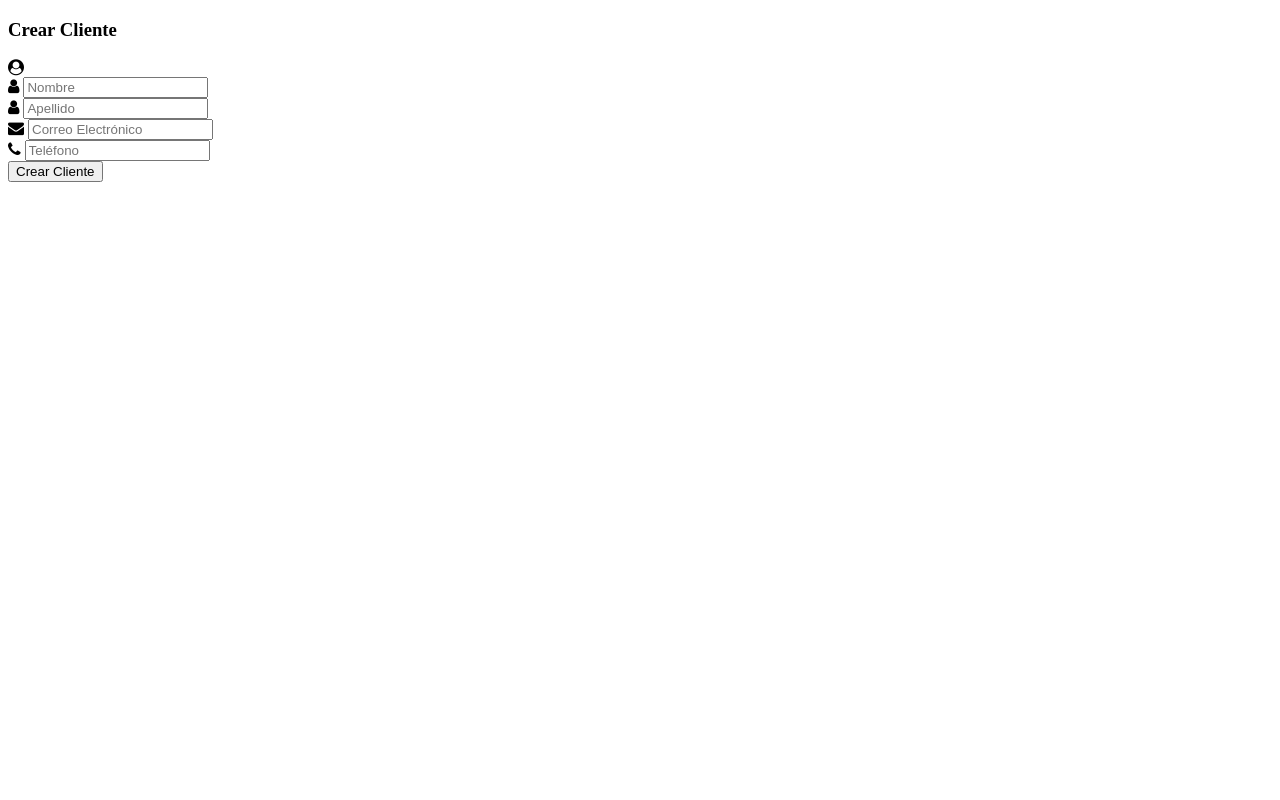
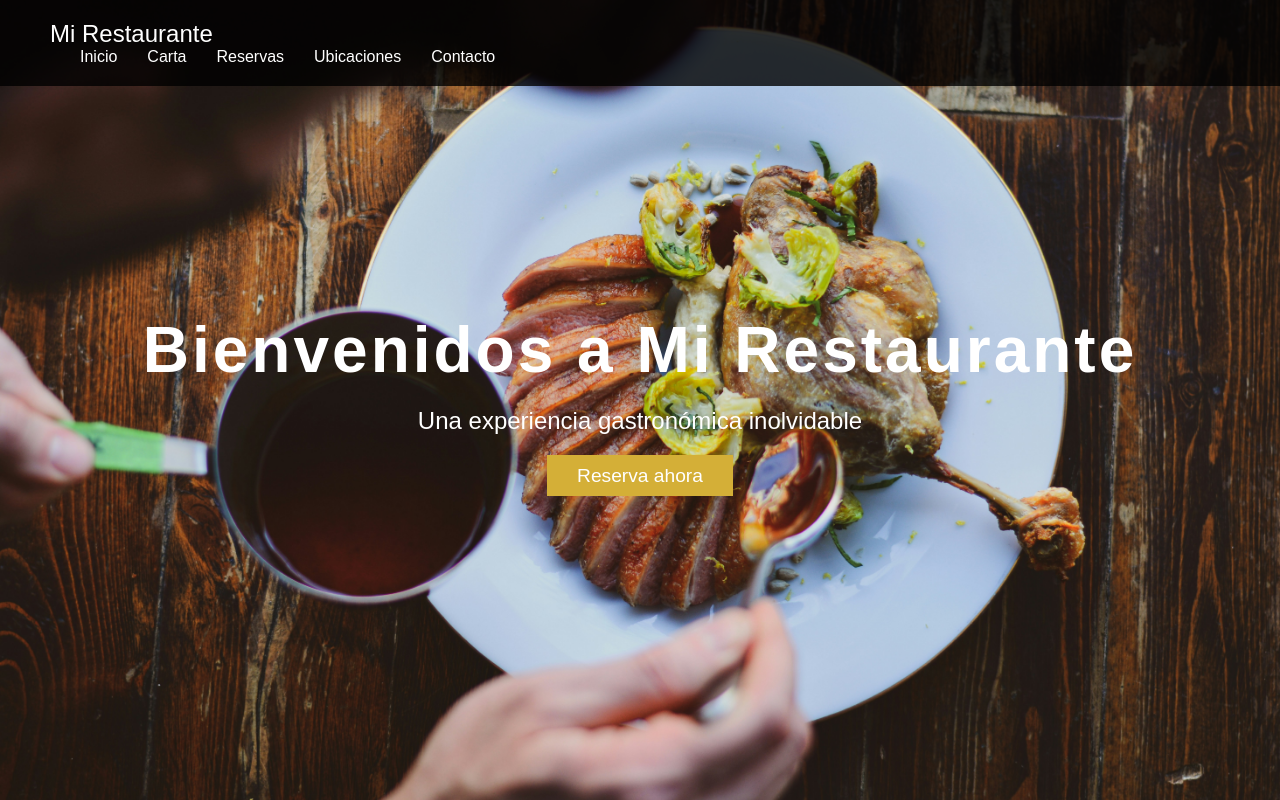
Before and after one commit to Leonel1098/Proyecto2_Grupo2, a Flask app: page / in a window 1280 px wide. Run offline with Flask 3, Linux system fonts and the light colour scheme.

Commit message:
Pagina de Inicio

```diff
--- a/app.py
+++ b/app.py
@@ -27,7 +27,7 @@
         # Redirigir después de la creación sin flash
         return redirect(url_for('listar_clientes'))
 
-    return render_template('Crear_Cliente.html')
+    return render_template('base.html')
 
 # Listar todos los clientes
 @app.route('/clientes')
--- /dev/null
+++ b/static/css/styles.css
@@ -0,0 +1,102 @@
+* {
+    margin: 0;
+    padding: 0;
+    box-sizing: border-box;
+}
+
+body {
+    font-family: 'Arial', sans-serif;
+    background-color: #f5f5f5;
+    color: #333;
+}
+
+header {
+    position: fixed;
+    width: 100%;
+    padding: 20px 50px;
+    background-color: rgba(0, 0, 0, 0.8);
+    display: flex;
+    justify-content: space-between;
+    align-items: center;
+    z-index: 1000;
+}
+
+header .logo a {
+    color: white;
+    font-size: 24px;
+    text-decoration: none;
+}
+
+header .nav-links {
+    list-style: none;
+    display: flex;
+}
+
+header .nav-links li {
+    margin-left: 30px;
+}
+
+header .nav-links a {
+    color: white;
+    text-decoration: none;
+    font-size: 16px;
+    transition: color 0.3s;
+}
+
+header .nav-links a:hover {
+    color: #d4af37; /* Dorado elegante */
+}
+
+.hero {
+    height: 100vh;
+    background: url('/static/images/fondo-inicio.jpg') no-repeat center center/cover;
+    display: flex;
+    justify-content: center;
+    align-items: center;
+    position: relative;
+    color: white;
+}
+
+.hero-content {
+    text-align: center;
+}
+
+.hero h1 {
+    font-size: 4rem;
+    margin-bottom: 20px;
+    letter-spacing: 3px;
+}
+
+.hero p {
+    font-size: 1.5rem;
+    margin-bottom: 30px;
+}
+
+.hero .btn {
+    padding: 10px 30px;
+    background-color: #d4af37; /* Color dorado */
+    color: white;
+    border: none;
+    cursor: pointer;
+    font-size: 1.2rem;
+    transition: background-color 0.3s;
+    text-decoration: none;
+}
+
+.hero .btn:hover {
+    background-color: #b8932b;
+}
+
+@media (max-width: 768px) {
+    header {
+        padding: 10px 20px;
+    }
+
+    .hero h1 {
+        font-size: 2.5rem;
+    }
+
+    .hero p {
+        font-size: 1.2rem;
+    }
+}
--- a/templates/base.html
+++ b/templates/base.html
@@ -3,20 +3,34 @@
 <head>
     <meta charset="UTF-8">
     <meta name="viewport" content="width=device-width, initial-scale=1.0">
-    <title>Sistema de Ventas</title>
-    <script type="text/javascript" src="https://code.jquery.com/jquery-1.11.3.min.js"></script>
-    <link href="https://cdnjs.cloudflare.com/ajax/libs/twitter-bootstrap/3.3.7/css/bootstrap.css" rel="stylesheet" />
-
+    <title>Restaurante - Inicio</title>
+    <link rel="stylesheet" href="/static/css/styles.css">
 </head>
 <body>
-    <div class="container">
-        <h1 class="my-4">Sistema de Reservas de Restaurante</h1>
-        <nav class="nav">
-            <a href="{{ url_for('index') }}" class="btn btn-primary btn-sm" >Inicio</a>
-            <a href="{{ url_for('listar_reservas') }}" class="btn btn-primary btn-sm" >Reservas</a>
+    <header>
+        <nav>
+            <div class="logo">
+                <a href="#">Mi Restaurante</a>
+            </div>
+            <ul class="nav-links">
+                <li><a href="#inicio">Inicio</a></li>
+                <li><a href="#carta">Carta</a></li>
+                <li><a href="#reservas">Reservas</a></li>
+                <li><a href="#ubicaciones">Ubicaciones</a></li>
+                <li><a href="#contacto">Contacto</a></li>
+            </ul>
         </nav>
-        <hr>
-        {% block content %}{% endblock %}
-    </div>
+    </header>
+
+    <section id="inicio" class="hero">
+        <div class="hero-content">
+            <h1>Bienvenidos a Mi Restaurante</h1>
+            <p>Una experiencia gastronómica inolvidable</p>
+            <a href="#reservas" class="btn">Reserva ahora</a>
+        </div>
+    </section>
+
+    <!-- Otras secciones como Carta, Reservas, Ubicaciones -->
+
 </body>
 </html>
```
Also changed, not shown: static/images/fondo-inicio.jpg (added).
